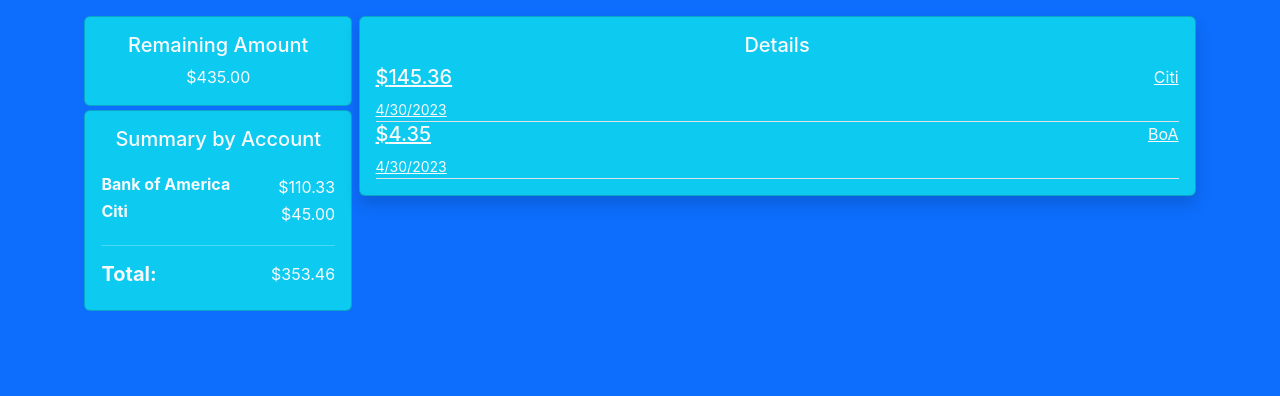
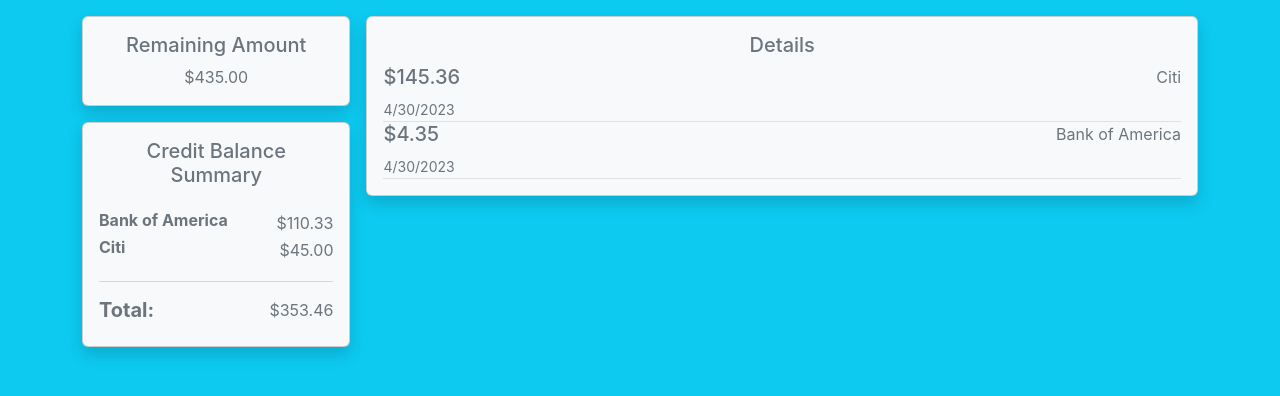
Before and after one commit to tcsauter/checkbook, a React (Create React App) app: page / in a window 1280 px wide. Shown: the top 396 px of the page. Built offline with nearby package versions, Linux system fonts and the light colour scheme.

Commit message:
Finalize card styles.

```diff
--- a/public/index.html
+++ b/public/index.html
@@ -26,7 +26,7 @@
     -->
     <title>React App</title>
   </head>
-  <body class="bg-primary">
+  <body class="bg-info">
     <noscript>You need to enable JavaScript to run this app.</noscript>
     <div id="root"></div>
     <!--
--- a/src/layouts/HomePage/HomePage.tsx
+++ b/src/layouts/HomePage/HomePage.tsx
@@ -1,6 +1,5 @@
 import React from "react";
-import {SpentListItem} from "./components/SpentListItem";
-import {AccountsSummaryCard} from "./components/AccountsSummaryCard";
+import {CreditBalanceSummaryCard} from "./components/CreditBalanceSummaryCard";
 import {RemainCard} from "./components/RemainCard";
 import {DetailsCard} from "./components/DetailsCard";
 
@@ -9,9 +8,9 @@ export const HomePage: React.FC<{ name: string }> = (props) => {
         <div className='container mt-3'>
             {/*desktop*/}
             <div className='d-none d-md-flex justify-content-evenly'>
-                <div className='me-1'>
+                <div className='me-3'>
                     <RemainCard name={""}/>
-                    <AccountsSummaryCard name={"Travis Sauter-Hunsberger"}/>
+                    <CreditBalanceSummaryCard name={"Travis Sauter-Hunsberger"}/>
                 </div>
                 <div className='w-75'>
                     <DetailsCard name={""}/>
@@ -21,7 +20,7 @@ export const HomePage: React.FC<{ name: string }> = (props) => {
             {/*mobile*/}
             <div className='d-md-none'>
                 <RemainCard name={""}/>
-                <AccountsSummaryCard name={"Travis Sauter-Hunsberger"}/>
+                <CreditBalanceSummaryCard name={"Travis Sauter-Hunsberger"}/>
                 <DetailsCard name={""}/>
             </div>
         </div>
--- a/src/layouts/HomePage/components/AccountsSummaryCard.tsx
+++ b/src/layouts/HomePage/components/CreditBalanceSummaryCard.tsx
@@ -1,10 +1,10 @@
 import {AcctSummaryListItem} from "./AcctSummaryListItem";
 
-export const AccountsSummaryCard: React.FC<{ name: string }> = (props) => {
+export const CreditBalanceSummaryCard: React.FC<{ name: string }> = (props) => {
     return (
-        <div className='card bg-info mt-1' id='accountsSummaryContainer'>
-            <div className='card-body text-light'>
-                <h5 className='card-title'>Summary by Account</h5>
+        <div className='card bg-light text-muted shadow mt-md-3' id='accountsSummaryContainer'>
+            <div className='card-body'>
+                <h5 className='card-title'>Credit Balance Summary</h5>
                 <div>
                     <ul className='list-group mt-4'>
                         <AcctSummaryListItem acctName={"Bank of America"} amt={"110.33"}/>
--- a/src/layouts/HomePage/components/DetailsCard.tsx
+++ b/src/layouts/HomePage/components/DetailsCard.tsx
@@ -3,12 +3,12 @@ import {SpentListItem} from "./SpentListItem";
 
 export const DetailsCard: React.FC<{name: string}> = (props) => {
     return(
-        <div className='card bg-info text-light shadow' id='detailsCard'>
+        <div className='card bg-light text-muted shadow' id='detailsCard'>
             <div className='card-body'>
                 <h5 className='card-title'>Details</h5>
                 <ul className='list-group'>
                     <SpentListItem amount={145.36} date={'4/30/2023'} name={"Citi"}/>
-                    <SpentListItem amount={4.35} date={'4/30/2023'} name={"BoA"}/>
+                    <SpentListItem amount={4.35} date={'4/30/2023'} name={"Bank of America"}/>
                 </ul>
             </div>
         </div>
--- a/src/layouts/HomePage/components/RemainCard.tsx
+++ b/src/layouts/HomePage/components/RemainCard.tsx
@@ -2,7 +2,7 @@ import React from "react";
 
 export const RemainCard: React.FC<{ name: string }> = (props) => {
     return (
-        <div className='card bg-info text-light' id='remainContainer'>
+        <div className='card bg-light text-muted shadow' id='remainContainer'>
             <div className='card-body'>
                 <h5 className='card-title'>Remaining Amount</h5>
                 <p className='card-text'>$435.00</p>
--- a/src/layouts/HomePage/components/SpentListItem.tsx
+++ b/src/layouts/HomePage/components/SpentListItem.tsx
@@ -4,21 +4,18 @@ export const SpentListItem: React.FC<{ amount: number, date: string, name: strin
 
 
     return (
-        <a href='#' className='list-item
-                                d-flex
-                                justify-content-between
-                                text-start
-                                text-light
-                                text-decoration-underline
-                                bg-info
-                                border-0
-                                border-bottom'
+        <div className='list-item
+                        d-flex
+                        justify-content-between
+                        text-start
+                        border-0
+                        border-bottom'
         >
             <div>
                 <h5 className='me-5'>${props.amount}</h5>
                 <small>{props.date}</small>
             </div>
             <p>{props.name}</p>
-        </a>
+        </div>
     );
 }
```
